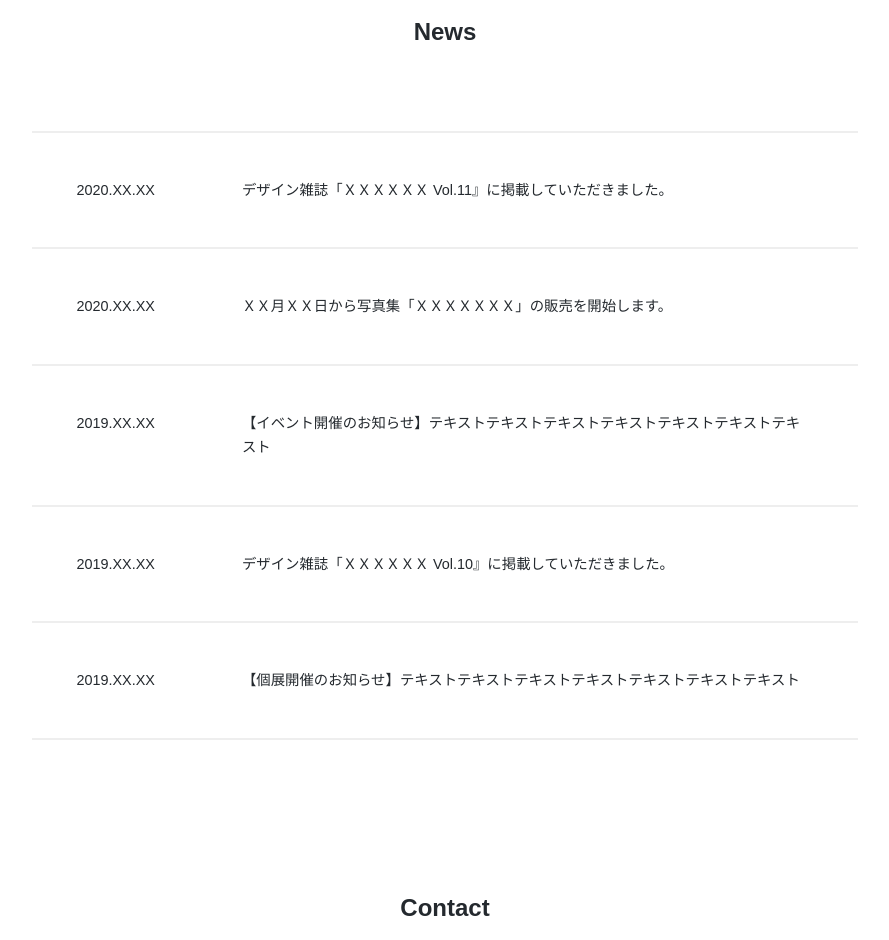
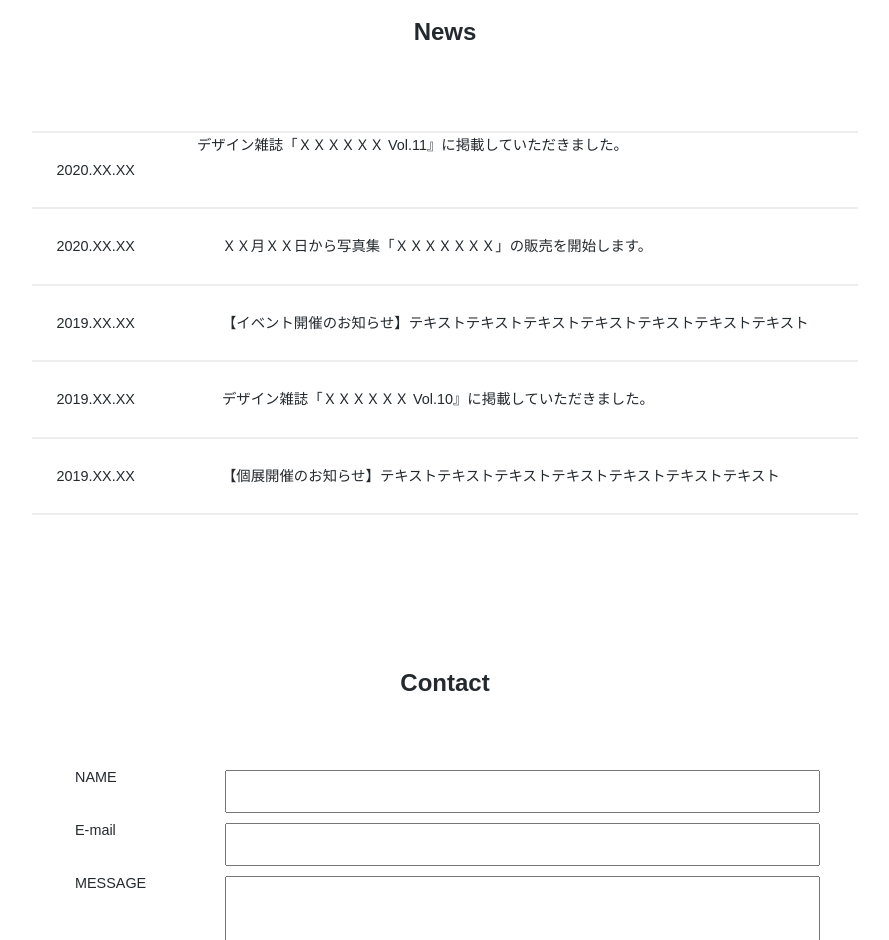
Before and after one commit to HAL-80/Practice_Coding2, a plain HTML site: page index.html in a window 1280 px wide. Shown: the part 1860-2800 px from the top of the page, without its empty margins (195-1084 px from the left). Drawn offline with Linux system fonts and the light colour scheme.

Commit message:
11/24_立幅の調整

```diff
--- a/style.css
+++ b/style.css
@@ -110,27 +110,27 @@ nav{
 .date{
     width: 20%;
     border-bottom: 2px solid rgba(200, 200, 200, 0.3);  /* 下に線を追加 */
-    padding: 45px;
+    padding: 25px;
     line-height: 1.7;
 }
 .News_text{
     width:80%;
     border-bottom: 2px solid rgba(200, 200, 200, 0.3);  /* 下に線を追加 */
-    padding: 45px;
+    padding: 25px;
     line-height: 1.7;
 }
 .date1{
     width: 20%;
     border-top: 2px solid rgba(200, 200, 200, 0.3);
     border-bottom: 2px solid rgba(200, 200, 200, 0.3);  /* 下に線を追加 */
-    padding: 45px;
+    padding: 25px;
     line-height: 1.7;
 }
 .News_text1{
     width:80%;
     border-top: 2px solid rgba(200, 200, 200, 0.3);
     border-bottom: 2px solid rgba(200, 200, 200, 0.3);  /* 下に線を追加 */
-    padding: 45px;
+    padding: 25 px;
     line-height: 1.7;
 }
 .Contact_title{
```
